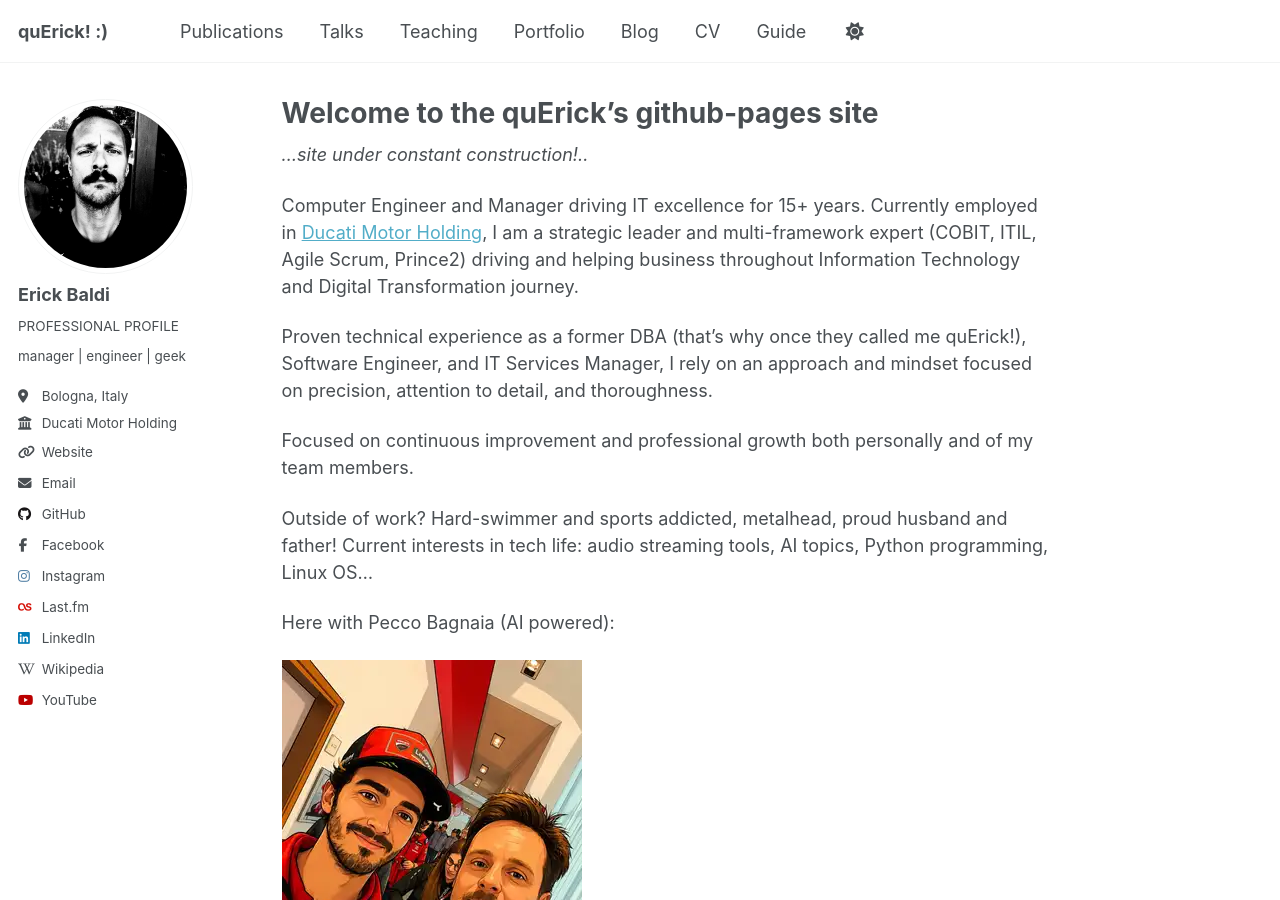
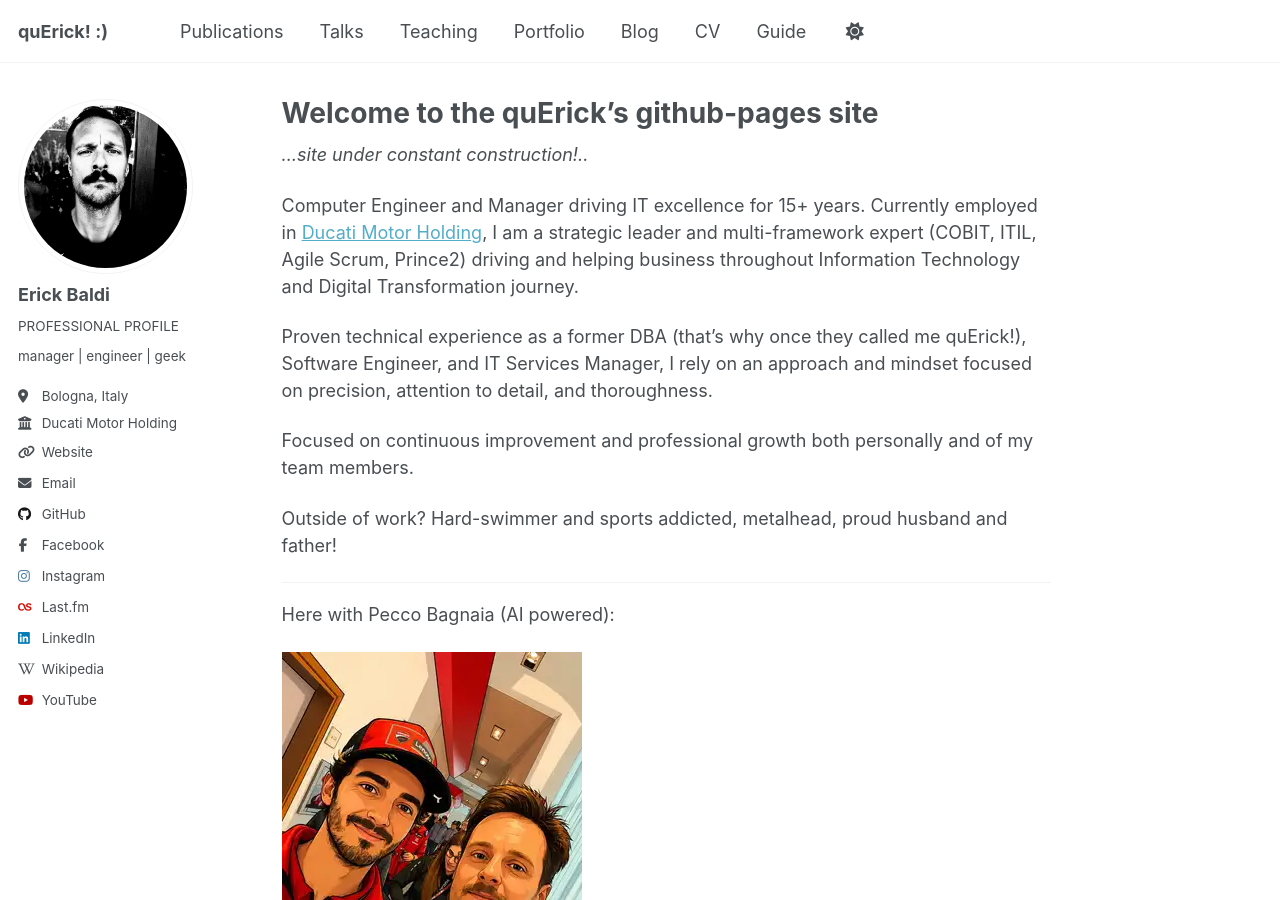
Before and after one commit to erickbaldi/erickbaldi.github.io, a Jekyll site: the page built from _pages/about.md, in a window 1280 px wide and 900 px high. Built offline with Jekyll 4.4.1, drawn with Linux system fonts in a browser that asks for light colours; a script that is not in the unit is left out.

Commit message:
Update about.md

```diff
--- a/_pages/about.md
+++ b/_pages/about.md
@@ -15,7 +15,8 @@ Proven technical experience as a former DBA (that's why once they called me quEr
 Focused on continuous improvement and professional growth both personally and of my team members.
 
 Outside of work? Hard-swimmer and sports addicted, metalhead, proud husband and father!
-Current interests in tech life: audio streaming tools, AI topics, Python programming, Linux OS...
+
+---
 
 Here with Pecco Bagnaia (AI powered):
 
```
